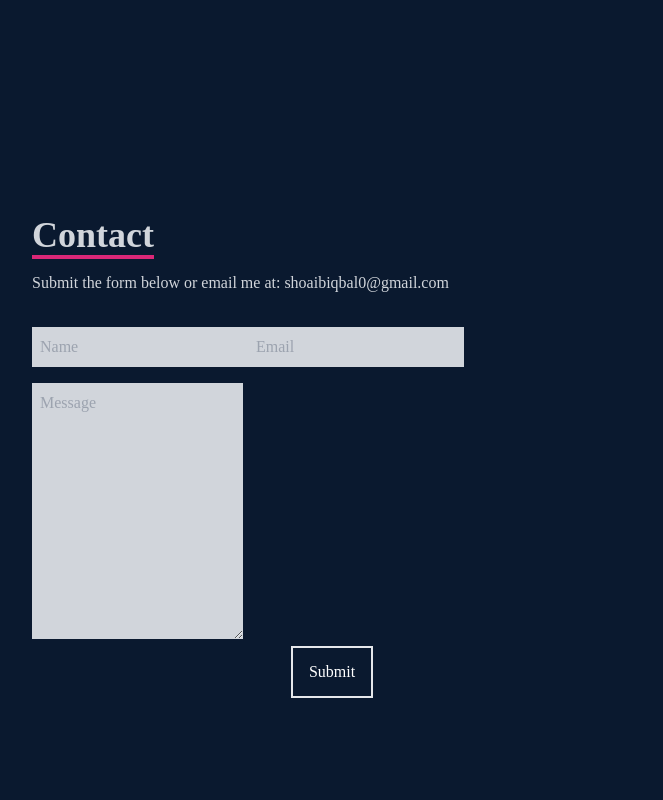
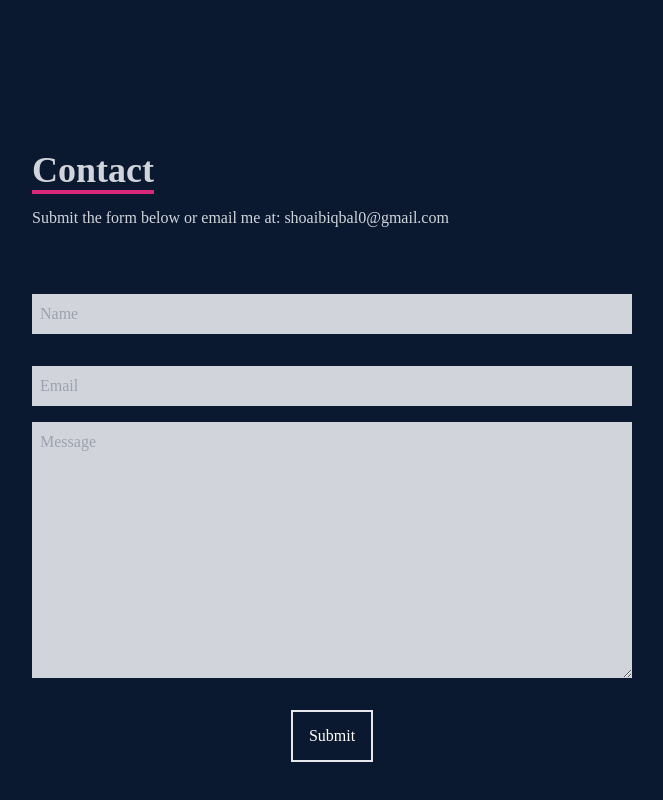
Before and after one commit to shoaibiqbal0/react-portfolio, a React (Create React App) app: page / in a window 1280 px wide. Shown: the part 3128-3928 px from the top of the page, without its empty margins (308-971 px from the left). Built offline with nearby package versions, Linux system fonts and the light colour scheme.

Commit message:
Fixed contact form

```diff
--- a/src/components/Contact.jsx
+++ b/src/components/Contact.jsx
@@ -14,6 +14,7 @@
           <p className="text-gray-300 py-4">
             Submit the form below or email me at: shoaibiqbal0@gmail.com
           </p>
+        </div>
         <input
           className="my-4 p-2 bg-gray-300"
           type="text"
@@ -32,10 +33,9 @@
           rows="10"
           placeholder="Message"
         />
-          <button className="text-white border-2 hover:bg-pink-600 hover:border-pink-600 px-4 py-3 mx-auto flex items-center">
+        <button className="text-white border-2 hover:bg-pink-600 hover:border-pink-600 px-4 py-3 my-8 mx-auto flex items-center">
           Submit
         </button>
-        </div>
       </form>
     </div>
   );
```
Lines whose indentation alone changed are shown as unchanged.
